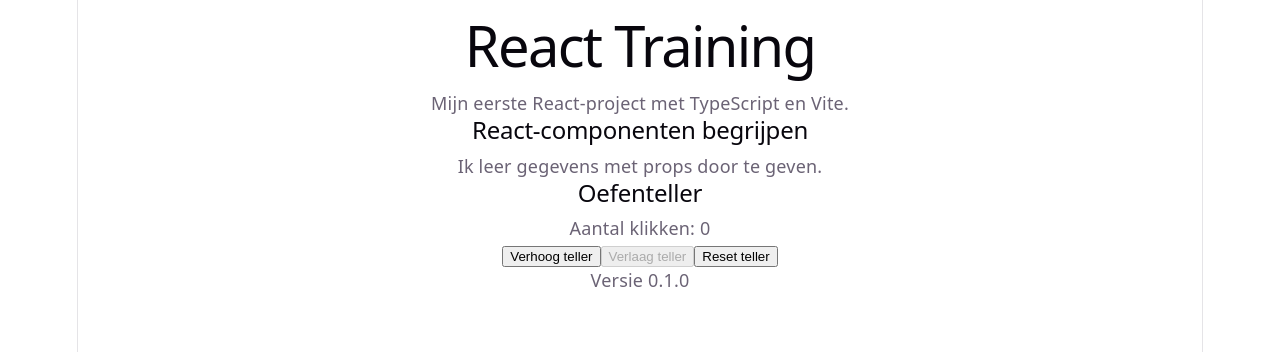
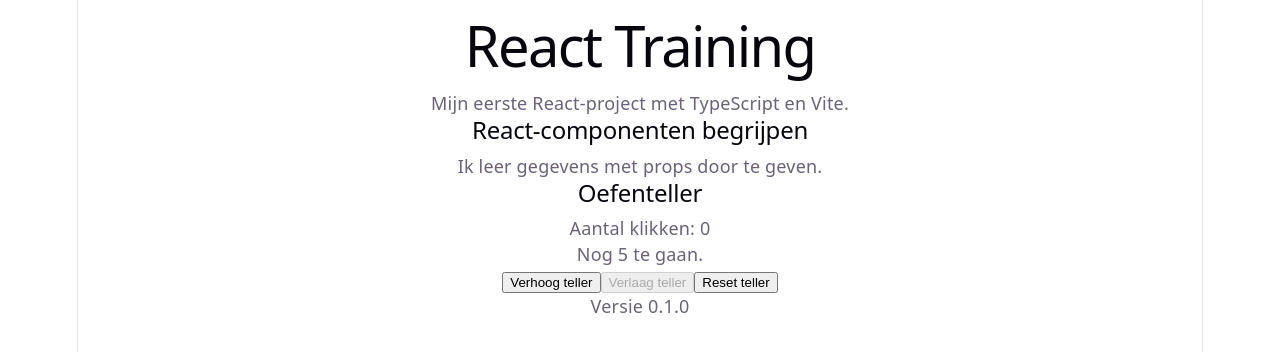
Before and after one commit to idriszungur/react-training, a React (Vite) app: page / in a window 1280 px wide. Shown: the top 352 px of the page. Built offline with nearby package versions, Linux system fonts and the light colour scheme.

Commit message:
Maak teller instelbaar met doelstatus

```diff
--- a/src/components/TrainingCounter.tsx
+++ b/src/components/TrainingCounter.tsx
@@ -1,14 +1,24 @@
 import { useState } from 'react'
+type TrainingCounterProps = {
+  target: number
+}
 
-export function TrainingCounter() {
+export function TrainingCounter({ target }: TrainingCounterProps) {
   const [count, setCount] = useState(0)
 
   return (
     <section>
       <h2>Oefenteller</h2>
       <p>Aantal klikken: {count}</p>
+      {count >= target ? (
+  <p>Doel van {target} bereikt!</p>
+) : (
+  <p>Nog {target - count} te gaan.</p>
+)}
 
-      <button type="button" onClick={() => setCount(count + 1)}>
+      <button type="button"
+              onClick={() => setCount(count + 1)}
+              disabled={count >= target}>
         Verhoog teller
       </button>
 
--- a/src/pages/HomePage.tsx
+++ b/src/pages/HomePage.tsx
@@ -13,7 +13,7 @@
         description="Ik leer gegevens met props door te geven."
               />
 
-      <TrainingCounter />
+      <TrainingCounter target={5} />
 
       <VersionBadge version={__APP_VERSION__} />
     </main>
```
